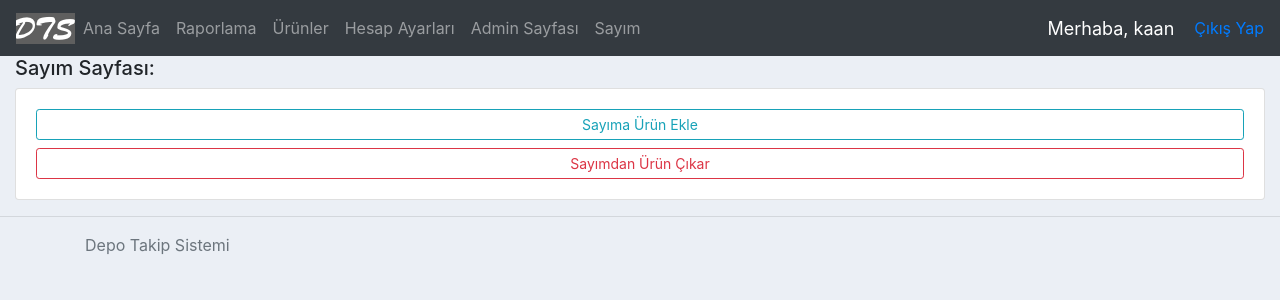
After one commit to akaanug/managemt, a Django app: page /stocktakePage/ in a window 1280 px wide. The commit adds this page. Shown: the top 300 px of the page. Run offline with Django 3.2, Linux system fonts and the light colour scheme; a user stored in the database is signed in; parts of the project's set-up code (start-up, migrations or seed data) failed here and were passed over; some libraries are stand-ins or nearby versions.

Commit message:
Add stocktake page.

```diff
--- a/accounts/templates/accounts/navbar.html
+++ b/accounts/templates/accounts/navbar.html
@@ -20,22 +20,33 @@
   </button>
   <div class="collapse navbar-collapse" id="navbarNav">
     <ul class="navbar-nav">
+
       <li class="nav-item ">
         <a class="nav-link" href="{% url 'home' %}">Ana Sayfa</a>
       </li>
-      {% if request.user.is_staff %}
+
       <li class="nav-item ">
         <a class="nav-link" href="/reportPage">Raporlama</a>
       </li>
-      {% endif %}
+
       <li class="nav-item ">
         <a class="nav-link" href="/products">Ürünler</a>
       </li>
+
+      {% if request.user.is_staff %}
       <li class="nav-item">
         <a class="nav-link" href="{% url 'account' %}">Hesap Ayarları</a>
       </li>
+
+      {% endif %}
       <li class="nav-item">
         <a class="nav-link" href="/admin">Admin Sayfası</a>
+      </li>
+
+      <li class="nav-item">
+        <a class="nav-link" href="/stocktakePage">Sayım</a>
+      </li>
+
     </ul>
   </div>
 
--- a/accounts/templates/accounts/product404.html
+++ b/accounts/templates/accounts/product404.html
@@ -1,11 +1,6 @@
 {%  extends 'accounts/main.html' %}
 
 {% block content %}
-
-{%  include 'accounts/status.html' %}
-
-
-
 
 <div class="card card-body">
     <h5>{{barcode}} barkodlu ürün bulunamadı.</h5>
--- a/accounts/templates/accounts/readBarcode.html
+++ b/accounts/templates/accounts/readBarcode.html
@@ -20,7 +20,7 @@
       target: document.querySelector('#camera')
     },
     decoder : {
-      readers : ["code_128_reader"]
+      readers : ["ean_reader"]
     }
     }, function(err) {
       if (err) {
@@ -40,6 +40,7 @@
         //alert(document.getElementById('barcode').value)
         var form = document.getElementById("barcodeForm");
         form.submit();
+        Quagga.stop();
     });
 
 </script>
--- /dev/null
+++ b/accounts/templates/accounts/stocktakePage.html
@@ -0,0 +1,16 @@
+{%  extends 'accounts/main.html' %}
+
+{% block content %}
+
+<h5>Sayım Sayfası:</h5>
+
+<div class="card card-body">
+
+    <a class="btn btn-outline-info  btn-sm btn-block" href="{% url 'barcode_view' %}">Sayıma Ürün Ekle</a>
+    <a class="btn btn-outline-danger  btn-sm btn-block" href="{% url 'barcode_view' %}">Sayımdan Ürün Çıkar</a>
+
+</div>
+
+
+
+{% endblock %}
--- a/accounts/urls.py
+++ b/accounts/urls.py
@@ -78,6 +78,8 @@ urlpatterns = [
     path('view_barcode/', views.barcodeView, name="barcode_view"),
     path('addFromBarcode/', views.addProductFromBarcode, name="addProductFromBarcode"),
     path('addFromBarcode/prefilledAddProduct/<str:pk>/', views.prefilledAddProduct, name="prefilledAddProduct"),
+
+    path('stocktakePage/', views.stocktakePage, name="stocktakePage"),
 ]
 
 #for images
--- a/accounts/views.py
+++ b/accounts/views.py
@@ -24,6 +24,15 @@ import simple_history
 from simple_history.utils import update_change_reason
 
 import pytz
+
+#from django.core.mail import EmailMessage
+#from django.conf import settings
+#from django.template.loader import render_to_string
+
+
+#sends information email to admin every week that contains criticalProducts etc.
+#def sendInformationEmail(request):
+#    template = render_to_string('accounts/email_template.html', { 'products' : products })
 
 
 """
@@ -621,3 +630,9 @@ def prefilledAddProduct(request, pk):
 
     context = { 'productForm': productForm, 'invoiceForm': invoiceForm }
     return render(request, 'accounts/product-form.html', context)
+
+
+@login_required(login_url='login')
+def stocktakePage(request):
+    context = {}
+    return render(request, 'accounts/stocktakePage.html', context)
```
Also changed, not shown: db.sqlite3, 1 other file.
